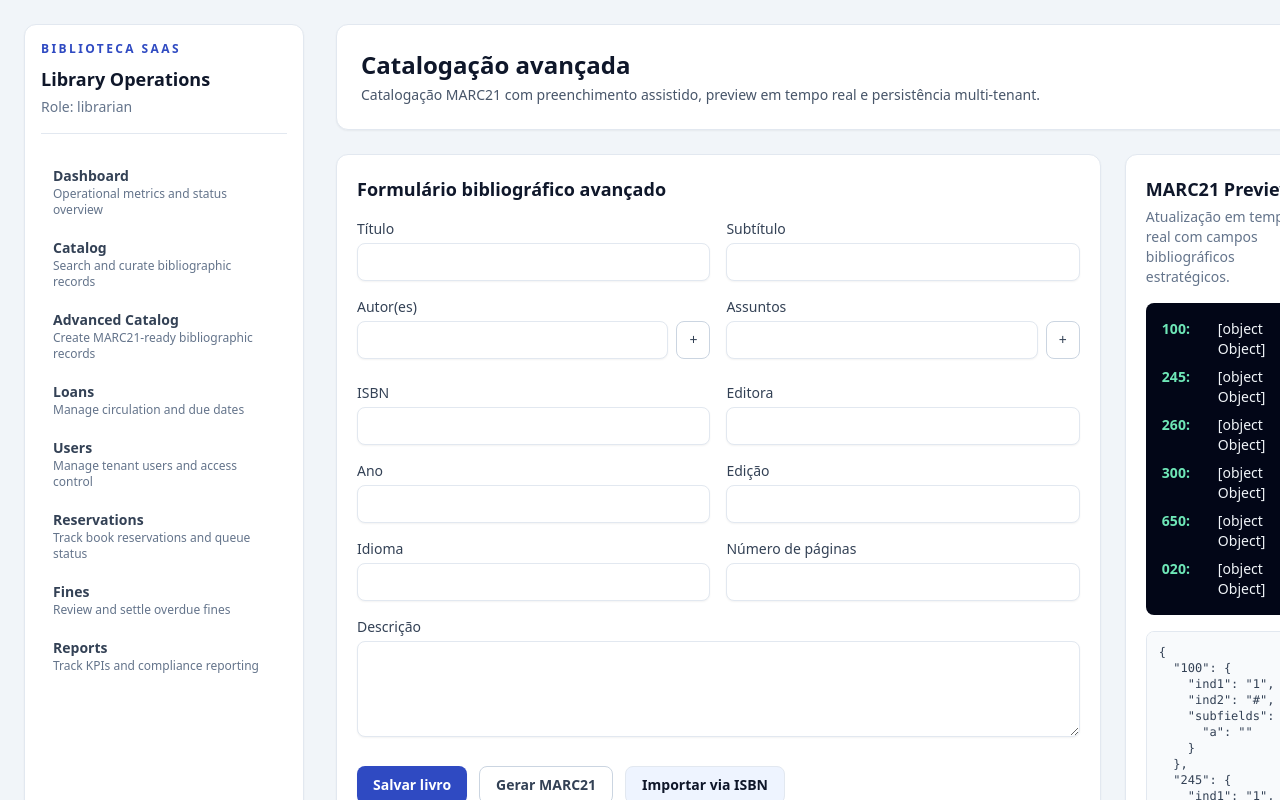
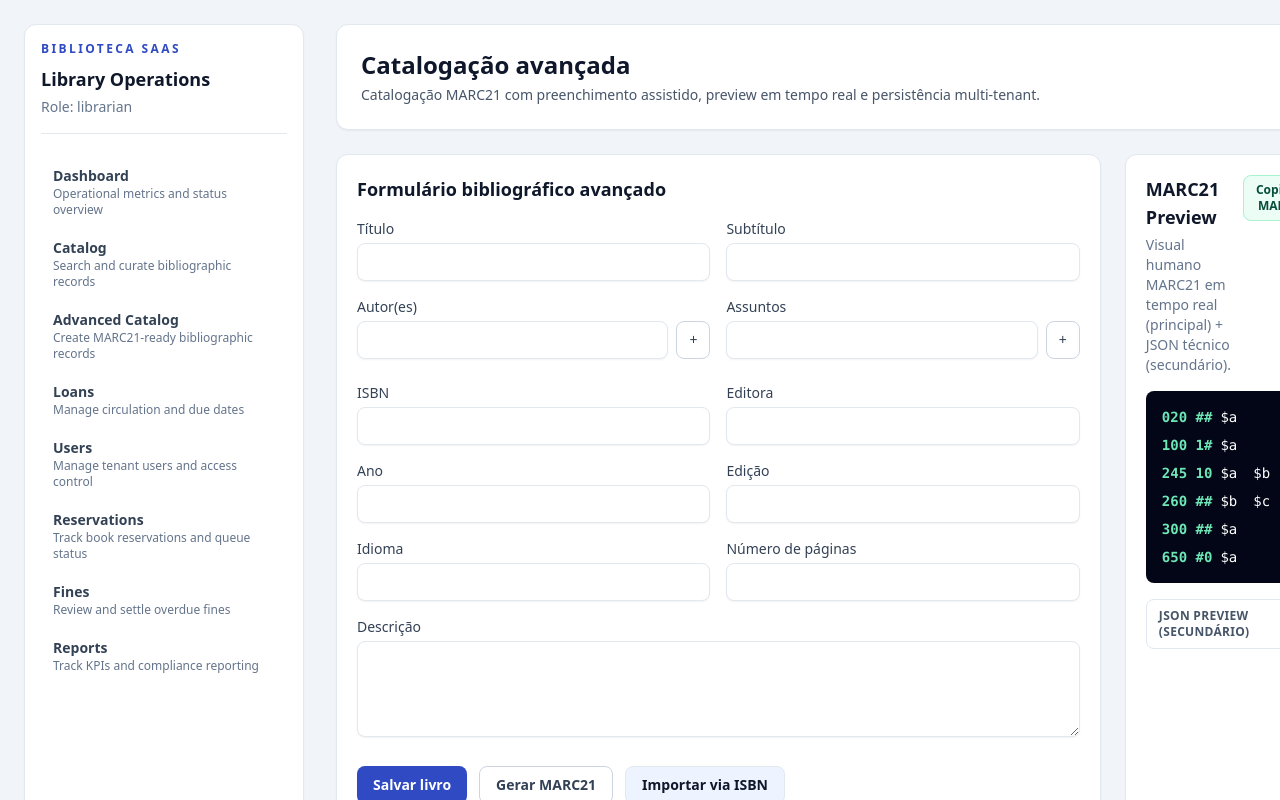
Before and after one commit to gabrielribeirogpx-arch/biblioteca-saas, a Next.js app in the folder frontend/: page /catalog/advanced in a window 1280 px wide. Shown: the top 800 px of the page. Built offline with nearby package versions, Linux system fonts and the light colour scheme; sample sign-in values are in the browser's storage.

Commit message:
feat(catalog): add human-readable MARC21 preview and copy action

```diff
--- a/frontend/components/catalog/AdvancedCatalogWorkspace.tsx
+++ b/frontend/components/catalog/AdvancedCatalogWorkspace.tsx
@@ -53,6 +53,22 @@ interface MarcRow {
   tag: string;
   indicators: string;
   subfields: MarcSubfield[];
+}
+
+interface MarcPreviewField {
+  ind1?: string;
+  ind2?: string;
+  subfields?: Record<string, string>;
+}
+
+interface MarcHumanToken {
+  type: 'field' | 'subfield' | 'value';
+  text: string;
+}
+
+interface MarcHumanLine {
+  id: string;
+  tokens: MarcHumanToken[];
 }
 
 const EMPTY_FORM: FormState = {
@@ -150,6 +166,35 @@ const rowToJson = (row: MarcRow) => {
   };
 };
 
+function formatMarcHuman(marc21Full: Record<string, unknown>): MarcHumanLine[] {
+  const tags = Object.keys(marc21Full)
+    .filter((tag) => /^\d{3}$/.test(tag))
+    .sort((a, b) => Number(a) - Number(b));
+
+  return tags.map((tag) => {
+    const fieldValue = marc21Full[tag] as MarcPreviewField | undefined;
+    const ind1 = (fieldValue?.ind1 ?? '#').toString().slice(0, 1) || '#';
+    const ind2 = (fieldValue?.ind2 ?? '#').toString().slice(0, 1) || '#';
+    const tokens: MarcHumanToken[] = [
+      { type: 'field', text: `${tag} ${ind1}${ind2}` }
+    ];
+
+    const subfields = fieldValue?.subfields;
+    if (subfields && typeof subfields === 'object') {
+      Object.entries(subfields).forEach(([code, value]) => {
+        const normalizedCode = code.trim().slice(0, 1).toLowerCase();
+        if (!normalizedCode) {
+          return;
+        }
+        tokens.push({ type: 'subfield', text: `$${normalizedCode}` });
+        tokens.push({ type: 'value', text: String(value ?? '') });
+      });
+    }
+
+    return { id: tag, tokens };
+  });
+}
+
 export function AdvancedCatalogWorkspace() {
   const [form, setForm] = useState<FormState>(EMPTY_FORM);
   const [marcRows, setMarcRows] = useState<MarcRow[]>(() => buildRowsFromForm(EMPTY_FORM));
@@ -191,6 +236,12 @@ export function AdvancedCatalogWorkspace() {
     description: form.description.trim() || undefined,
     marc21_full: preview
   }), [form, preview]);
+
+  const humanPreview = useMemo(() => formatMarcHuman(preview), [preview]);
+  const humanPreviewText = useMemo(
+    () => humanPreview.map((line) => line.tokens.map((token) => token.text).join(' ')).join('\n'),
+    [humanPreview]
+  );
 
   const syncFormFromRows = (rows: MarcRow[]) => {
     const field100 = rows.find((row) => row.tag.trim() === '100');
@@ -309,6 +360,19 @@ export function AdvancedCatalogWorkspace() {
       setToast(error instanceof Error ? error.message : 'Falha na importação por ISBN.');
     } finally {
       setLoadingLookup(false);
+    }
+  };
+
+  const copyMarc = async () => {
+    if (!humanPreviewText) {
+      setToast('Não há MARC formatado para copiar.');
+      return;
+    }
+    try {
+      await navigator.clipboard.writeText(humanPreviewText);
+      setToast('MARC formatado copiado.');
+    } catch (error) {
+      setToast(error instanceof Error ? error.message : 'Falha ao copiar MARC.');
     }
   };
 
@@ -479,21 +543,59 @@ export function AdvancedCatalogWorkspace() {
       </form>
 
       <div className="rounded-xl border bg-white p-5 shadow-sm">
-        <h3 className="text-lg font-semibold text-slate-900">MARC21 Preview</h3>
-        <p className="mt-1 text-sm text-slate-500">Atualização em tempo real com campos bibliográficos estratégicos.</p>
+        <div className="flex items-start justify-between gap-3">
+          <div>
+            <h3 className="text-lg font-semibold text-slate-900">MARC21 Preview</h3>
+            <p className="mt-1 text-sm text-slate-500">Visual humano MARC21 em tempo real (principal) + JSON técnico (secundário).</p>
+          </div>
+          <button
+            className="rounded-lg border border-emerald-200 bg-emerald-50 px-3 py-1.5 text-xs font-semibold text-emerald-900"
+            onClick={copyMarc}
+            type="button"
+          >
+            Copiar MARC
+          </button>
+        </div>
 
-        <div className="mt-4 space-y-2 rounded-lg bg-slate-950 p-4 text-sm text-slate-100">
-          {Object.entries(preview).map(([tag, value]) => (
-            <div className="grid grid-cols-[3rem_1fr] gap-2" key={tag}>
-              <span className={MARC_HIGHLIGHT_TAGS.includes(tag) ? 'font-semibold text-emerald-300' : 'text-slate-400'}>{tag}:</span>
-              <span>{Array.isArray(value) ? value.join(' | ') : String(value || '—')}</span>
+        <div className="mt-4 space-y-2 rounded-lg bg-slate-950 p-4 font-mono text-sm">
+          {humanPreview.map((line) => (
+            <div className="flex flex-wrap gap-2" key={line.id}>
+              {line.tokens.map((token, index) => {
+                if (token.type === 'field') {
+                  const isHighlight = MARC_HIGHLIGHT_TAGS.includes(line.id);
+                  return (
+                    <span className={isHighlight ? 'font-semibold text-emerald-300' : 'text-emerald-400'} key={`${line.id}-${token.type}-${index}`}>
+                      {token.text}
+                    </span>
+                  );
+                }
+
+                if (token.type === 'subfield') {
+                  return (
+                    <span className="text-white" key={`${line.id}-${token.type}-${index}`}>
+                      {token.text}
+                    </span>
+                  );
+                }
+
+                return (
+                  <span className="text-slate-300" key={`${line.id}-${token.type}-${index}`}>
+                    {token.text}
+                  </span>
+                );
+              })}
             </div>
           ))}
         </div>
 
-        <pre className="mt-4 max-h-[380px] overflow-auto rounded-lg border bg-slate-50 p-3 text-xs text-slate-700">
-          {JSON.stringify(preview, null, 2)}
-        </pre>
+        <details className="mt-4 rounded-lg border border-slate-200">
+          <summary className="cursor-pointer list-none px-3 py-2 text-xs font-semibold uppercase tracking-wide text-slate-600">
+            JSON Preview (secundário)
+          </summary>
+          <pre className="max-h-[280px] overflow-auto border-t bg-slate-50 p-3 text-xs text-slate-700">
+            {JSON.stringify(preview, null, 2)}
+          </pre>
+        </details>
       </div>
     </div>
   );
```
